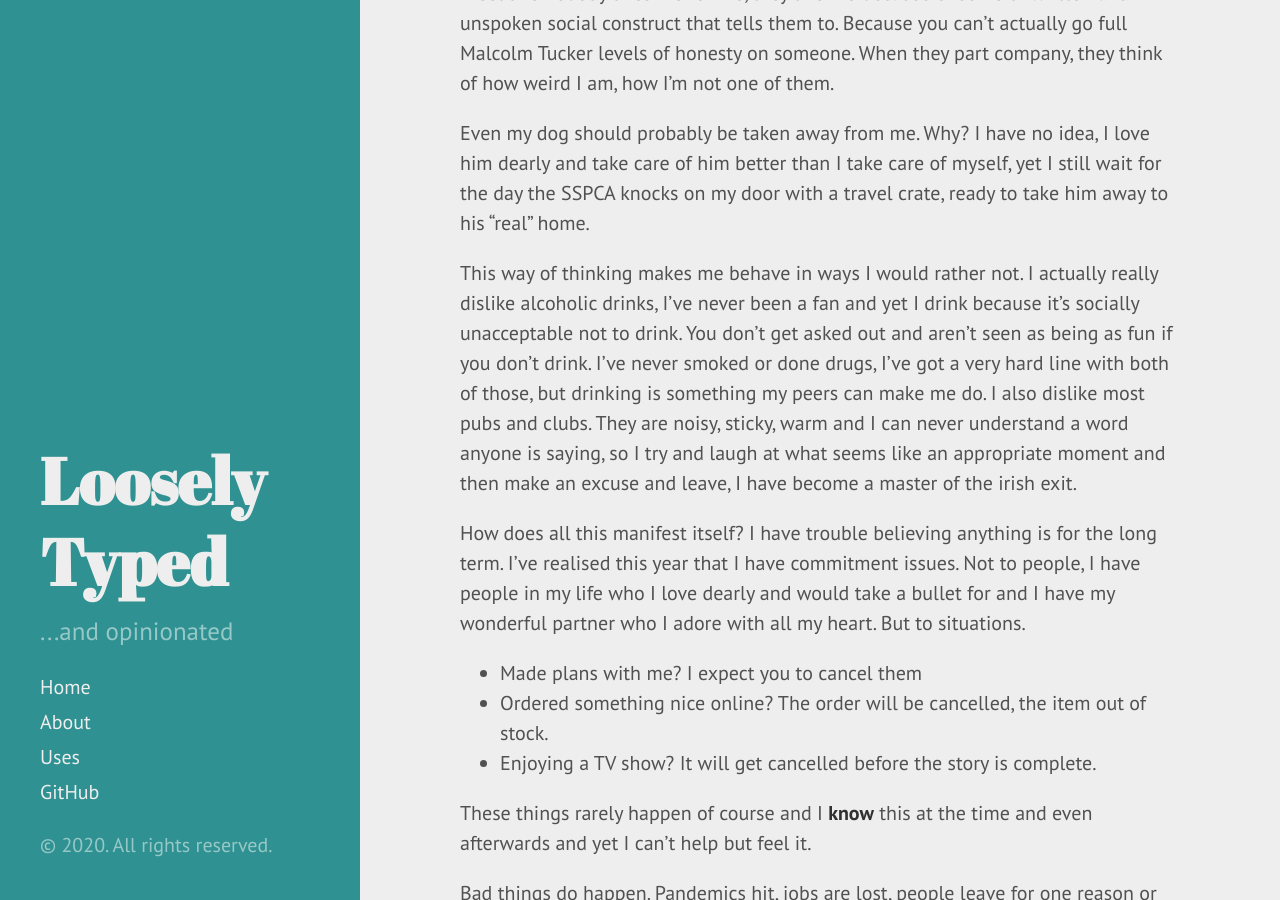
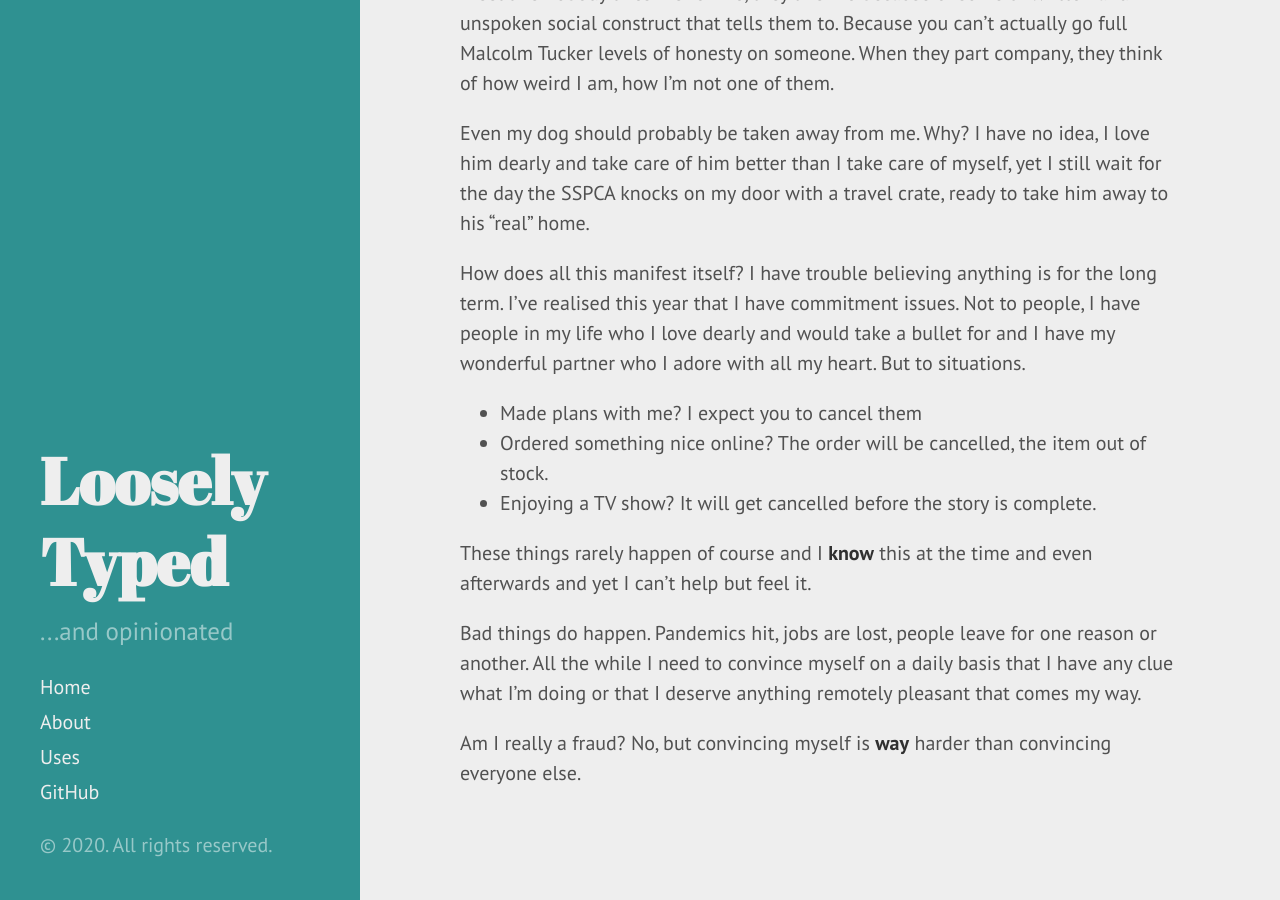
Before and after one commit to MrJamieRyan/mrjamieryan.github.io, a Jekyll site: the page built from _posts/2020-06-01-i-am-a-fraud.md, in a window 1280 px wide and 900 px high, scrolled down 782 px. Built offline with Jekyll 4.4.1, drawn with Linux system fonts in a browser that asks for light colours.

Commit message:
Update from Forestry.io Jamie Ryan updated _posts/2020-06-01-i-am-a-fraud.md

```diff
--- a/_posts/2020-06-01-i-am-a-fraud.md
+++ b/_posts/2020-06-01-i-am-a-fraud.md
@@ -17,8 +17,6 @@ I feel like nobody likes me for me, they like me because of some unwritten and u
 
 Even my dog should probably be taken away from me. Why? I have no idea, I love him dearly and take care of him better than I take care of myself, yet I still wait for the day the SSPCA knocks on my door with a travel crate, ready to take him away to his “real” home.
 
-This way of thinking makes me behave in ways I would rather not. I actually really dislike alcoholic drinks, I’ve never been a fan and yet I drink because it’s socially unacceptable not to drink. You don’t get asked out and aren’t seen as being as fun if you don’t drink. I’ve never smoked or done drugs, I’ve got a very hard line with both of those, but drinking is something my peers can make me do. I also dislike most pubs and clubs. They are noisy, sticky, warm and I can never understand a word anyone is saying, so I try and laugh at what seems like an appropriate moment and then make an excuse and leave, I have become a master of the irish exit.
-
 How does all this manifest itself? I have trouble believing anything is for the long term. I’ve realised this year that I have commitment issues. Not to people, I have people in my life who I love dearly and would take a bullet for and I have my wonderful partner who I adore with all my heart. But to situations.
 
 * Made plans with me? I expect you to cancel them
```
